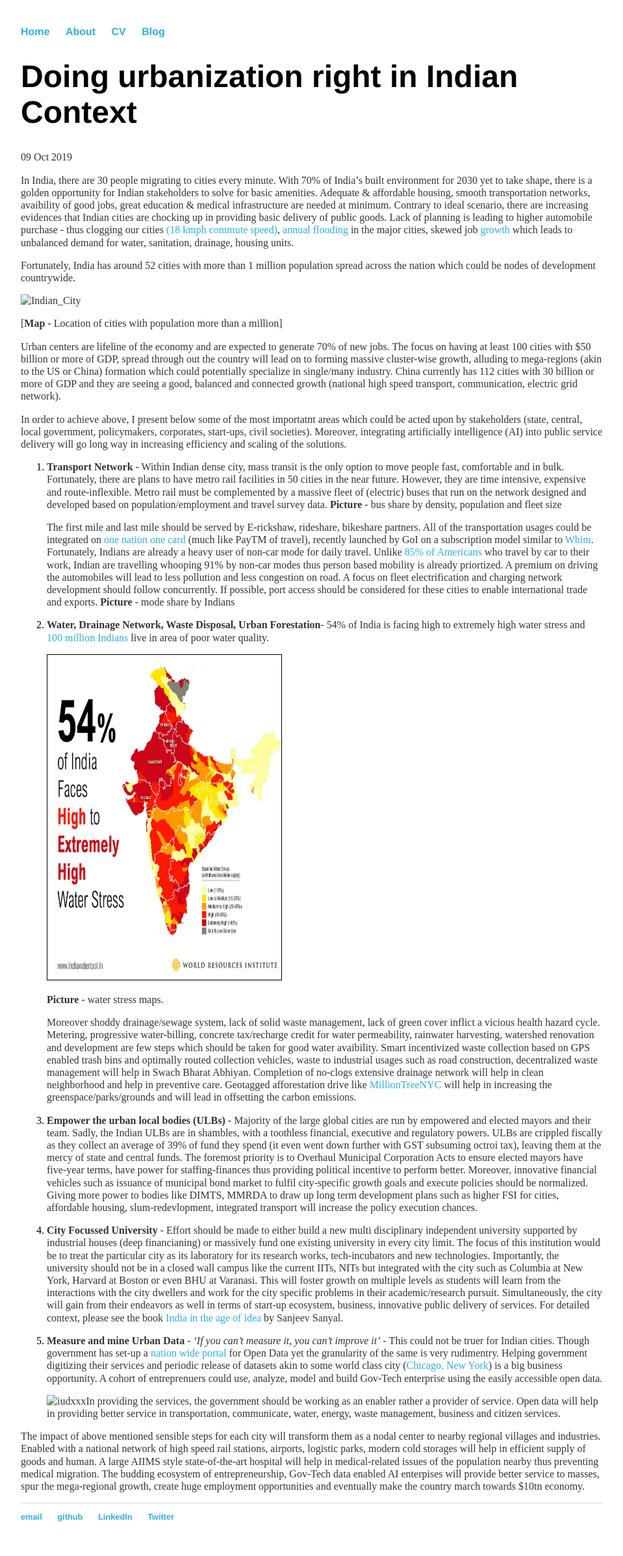
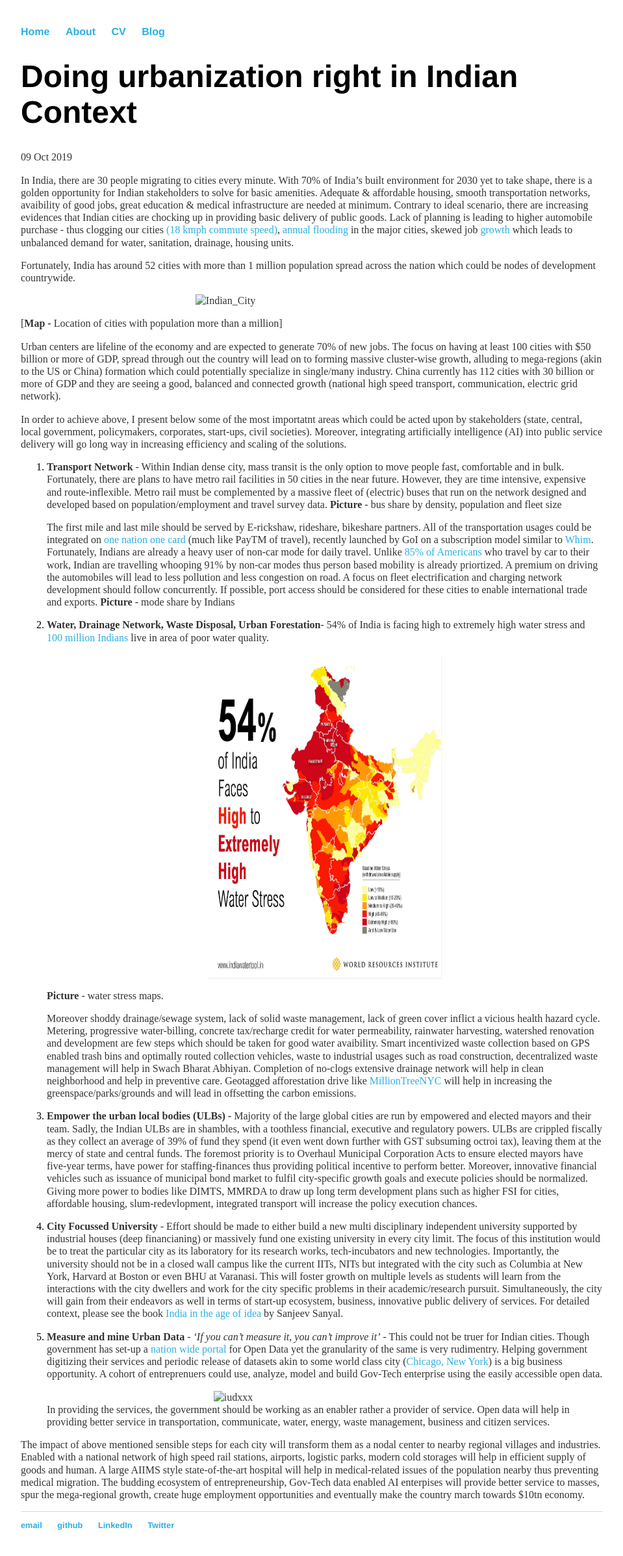
Before and after one commit to vikssai/vikssai.github.io, a Jekyll site: the page built from _posts/2019-10-09-Doing-urbanization-right.md, in a window 1280 px wide. Shown: the whole page at 65% size, without its empty margins (160-1119 px from the left). Built offline with Jekyll 4.4.1, drawn with Linux system fonts in a browser that asks for light colours.

```diff
--- a/_posts/2019-10-09-Doing-urbanization-right.md
+++ b/_posts/2019-10-09-Doing-urbanization-right.md
@@ -32,7 +32,7 @@ In order to achieve above, I present below some of the most importatnt areas whi
 
 2. **Water, Drainage Network, Waste Disposal, Urban Forestation**-  54% of India is facing high to extremely high water stress and [100 million Indians](https://www.indiawatertool.in/) live in area of poor water quality.
 
-   ![water stress](/image/water%20stress.jpg# thumbnail bordered)
+   ![water stress](/image/water%20stress.jpg# thumbnail)
 
 
 
--- a/css/main.css
+++ b/css/main.css
@@ -42,11 +42,16 @@ ul.posts li {
     list-style: none;
 }
 
+img {
+  display: block;
+  margin-left: auto;
+  margin-right: auto;
+  width: 40%;
+}
+
 img[src~="thumbnail"] {
    width:360px;
    height:500px;
-   margin-left: auto;
-   margin-right: auto;
 }
 img[src~="bordered"] {
    border: 1px solid black;
```
